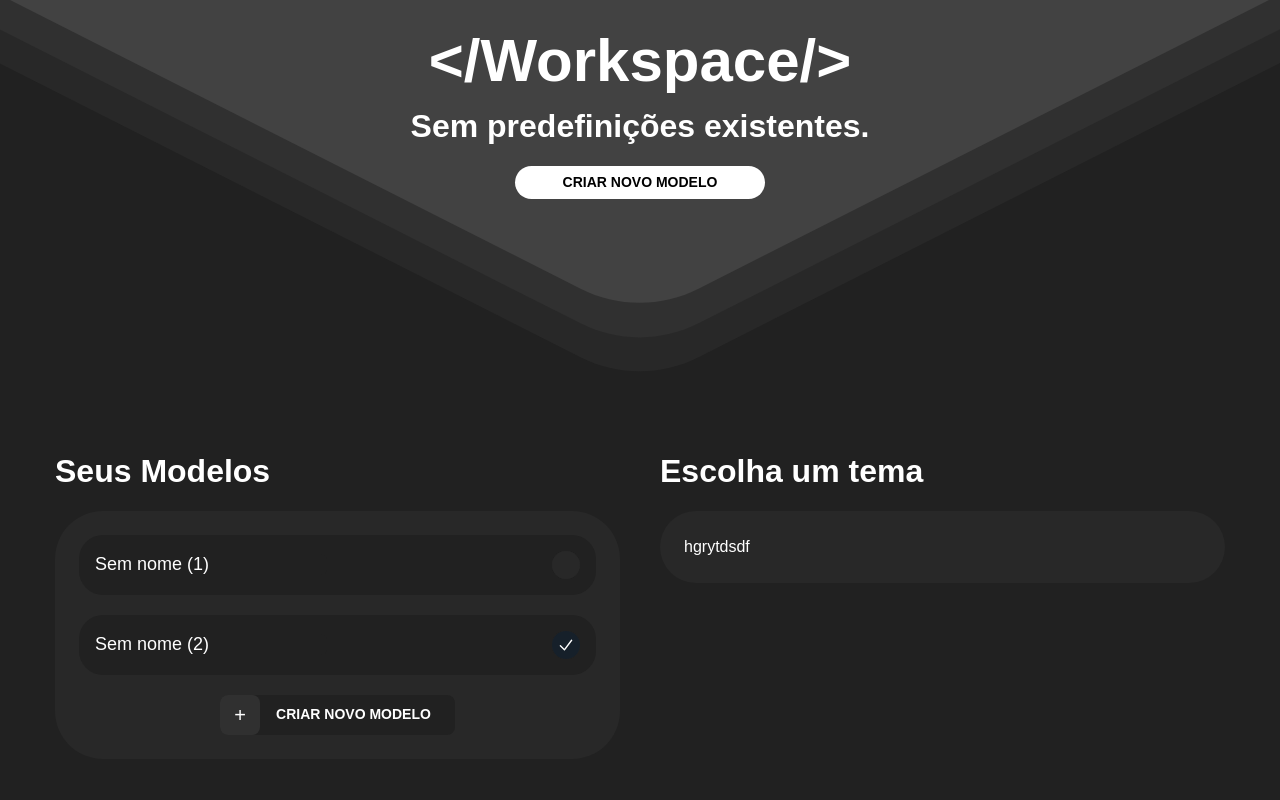
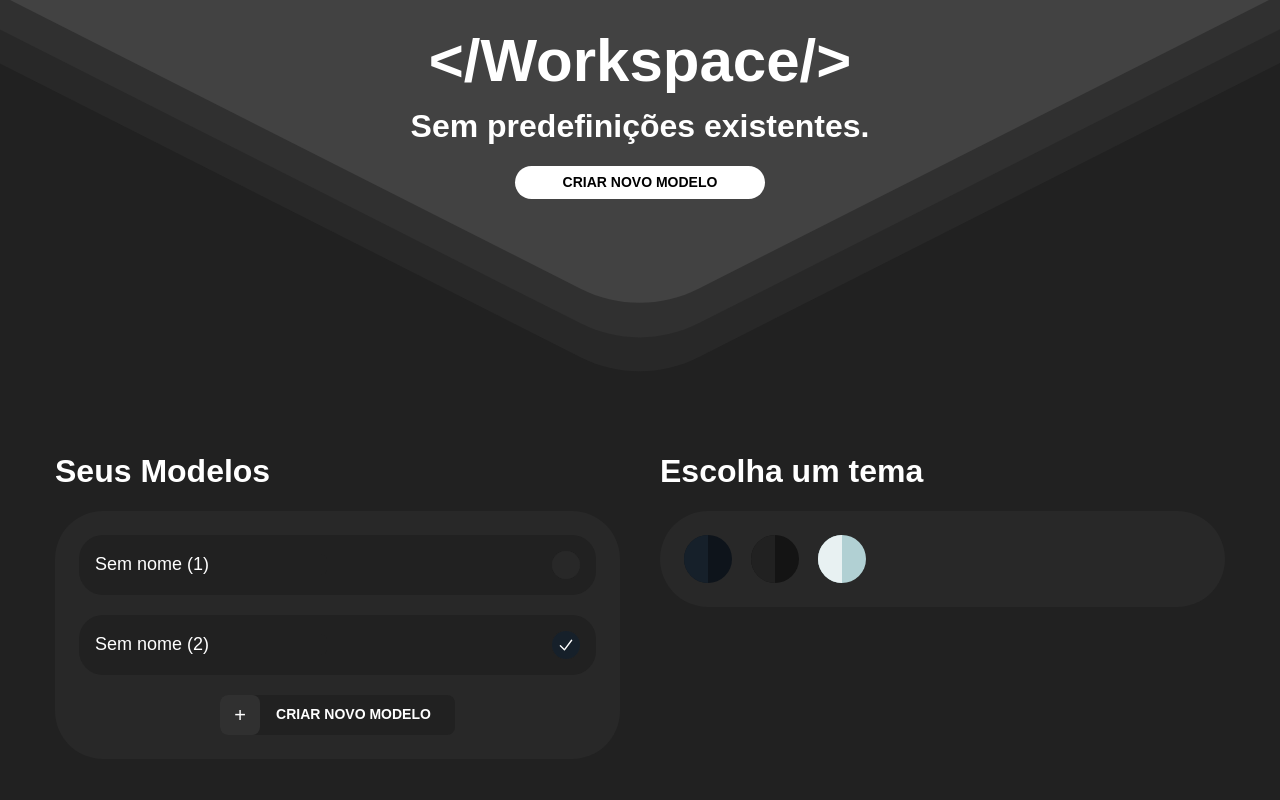
Before and after one commit to gabrielrobrigues/tweetify-labs, a React (Create React App) app: page /workspace in a window 1280 px wide. Shown: the top 800 px of the page. Built offline with nearby package versions, Linux system fonts and the light colour scheme.

Commit message:
Update Theme Choose

```diff
--- a/src/pages/home/home.jsx
+++ b/src/pages/home/home.jsx
@@ -15,7 +15,7 @@ export default function HomePage() {
   const themeColors_example = [
     { label: "Azul Marinho", value: "#16202A" },
     { label: "Escuro", value: "#212121" },
-    { label: "Claro", value: "#FFFFFF" },
+    { label: "Claro", value: "#E8F1F2" },
   ];
 
   const fontNames_example = ["Arial", "Poppins", "Times New Roman", "Verdana"];
@@ -24,7 +24,7 @@ export default function HomePage() {
   };
   const handleThemeChange = (selectedOption) => {
     setSelectedTheme(selectedOption.value);
-    setIsLightMode(selectedOption.value === "#FFFFFF");
+    setIsLightMode(selectedOption.value === "#E8F1F2");
   };
 
   const initialText =
--- a/src/pages/workspace/workspace.jsx
+++ b/src/pages/workspace/workspace.jsx
@@ -9,22 +9,45 @@ import { HiMiniCheck } from "react-icons/hi2";
 import UniqueModelInput from "../../components/Inputs/UniqueModelInput";
 
 export default function WorkspacePage() {
+  const themeOptions = [
+    {
+      name: "Azul Marinho",
+      alias: "twitter-blue",
+      mainColor: "#16202A",
+      secondaryColor: "#0E141B",
+      darkMode: true,
+    },
+    {
+      name: "Escuro",
+      alias: "dark",
+      mainColor: "#212121",
+      secondaryColor: "#141414",
+      darkMode: true,
+    },
+    {
+      name: "Claro",
+      alias: "white",
+      mainColor: "#E8F1F2",
+      secondaryColor: "#B1D0D3",
+      darkMode: false,
+    },
+  ];
   const [availableModels, setAvailableModels] = useState([]);
-
+  const [selectedTheme, setSelectedTheme] = useState(themeOptions[0]);
   useEffect(() => {
     setAvailableModels([
       {
         id: 1,
         name: "Sem nome (1)",
-        select: false
+        select: false,
       },
       {
         id: 2,
         name: "Sem nome (2)",
-        select: true
+        select: true,
       },
-    ])
-  }, [])
+    ]);
+  }, []);
 
   const handleChangeModelName = (e) => {
     const { name, value } = e.target;
@@ -33,15 +56,23 @@ export default function WorkspacePage() {
         model.id === parseInt(name) ? { ...model, name: value } : model
       )
     );
-  }
+  };
 
   const handleChangeModelActive = (e) => {
     const { name } = e.target;
     setAvailableModels((prevModels) =>
       prevModels.map((model) =>
-        model.id === parseInt(name) ? { ...model, select: true } : { ...model, select: false }
-      ))
-  }
+        model.id === parseInt(name)
+          ? { ...model, select: true }
+          : { ...model, select: false }
+      )
+    );
+  };
+
+  const handleChangeThemeActive = (alias) => {
+    setSelectedTheme(themeOptions.find((theme) => theme.alias === alias));
+    console.log(themeOptions.find((theme) => theme.alias === alias));
+  };
 
   return (
     <main className="min-h-screen max-w-screen overflow-x-hidden bg-[#212121]">
@@ -58,7 +89,6 @@ export default function WorkspacePage() {
       <main className="flex justify-center items-center w-full">
         <main className="flex flex-col w-[1170px]">
           <section className="flex flex-col gap-y-16 py-16">
-
             <section className="grid grid-cols-2 gap-x-10 w-full">
               <div className="flex flex-col gap-y-5">
                 <h2>Seus Modelos</h2>
@@ -66,35 +96,63 @@ export default function WorkspacePage() {
                   {/* ModelList */}
                   <div className="flex flex-col gap-y-5">
                     {availableModels.map((model) => (
-                      <button onClick={handleChangeModelActive} name={model.id} key={model.id} className="flex justify-between items-center w-full gap-x-4 p-4 rounded-[1.5rem] bg-[#212121]">
-                        <UniqueModelInput placeholder="Nome do modelo" type='text' name={model.id} onChange={handleChangeModelName} value={model.name} />
+                      <button
+                        onClick={handleChangeModelActive}
+                        name={model.id}
+                        key={model.id}
+                        className="flex justify-between items-center w-full gap-x-4 p-4 rounded-[1.5rem] bg-[#212121]"
+                      >
+                        <UniqueModelInput
+                          placeholder="Nome do modelo"
+                          type="text"
+                          name={model.id}
+                          onChange={handleChangeModelName}
+                          value={model.name}
+                        />
                         <div className="flex justify-center items-center rounded-full min-w-7 min-h-7 bg-[#282828]">
-                          <span className={`flex items-center justify-center transition-all duration-300 min-w-7 min-h-7 rounded-full overflow-hidden ${model.select ? "bg-[#16202A]" : "bg-[#282828]"}`}>
+                          <span
+                            className={`flex items-center justify-center transition-all duration-300 min-w-7 min-h-7 rounded-full overflow-hidden ${
+                              model.select ? "bg-[#16202A]" : "bg-[#282828]"
+                            }`}
+                          >
                             <HiMiniCheck
-                              className={`transition-all text-lg ease-in-out duration-300 ${!model.select &&
-                                "opacity-0 translate-y-6"
-                                }`}
+                              className={`transition-all text-lg ease-in-out duration-300 ${
+                                !model.select && "opacity-0 translate-y-6"
+                              }`}
                             />
                           </span>
                         </div>
                       </button>
                     ))}
                     <div className="flex justify-center items-center w-full">
-                  <AddNewButton text="Criar novo modelo" />
-                  </div>
+                      <AddNewButton text="Criar novo modelo" />
+                    </div>
                   </div>
                 </div>
               </div>
               <div className="flex flex-col gap-y-5">
                 <h2>Escolha um tema</h2>
                 <div className="w-full p-6 rounded-[3rem] bg-[#282828]">
-                  <div className="flex flex-col gap-y-5">
-                    hgrytdsdf
+                  <div className="grid grid-cols-8 gap-5">
+                    {themeOptions.length > 0 &&
+                      themeOptions.map((theme) => (
+                        <button
+                          name={theme.alias}
+                          key={theme.alias}
+                          onClick={() => handleChangeThemeActive(theme.alias)}
+                          className="w-12 h-12 rounded-full overflow-hidden"
+                          style={{ backgroundColor: theme.secondaryColor }}
+                        >
+                          <div
+                            className="w-1/2 h-full"
+                            style={{ backgroundColor: theme.mainColor }}
+                          />
+                        </button>
+                      ))}
                   </div>
                 </div>
               </div>
             </section>
-
             // worskpace aq
             <section className="flex flex-col w-full p-12 gap-y-10 bg-[#1E1E1E] rounded-[3rem]">
               oii
```
